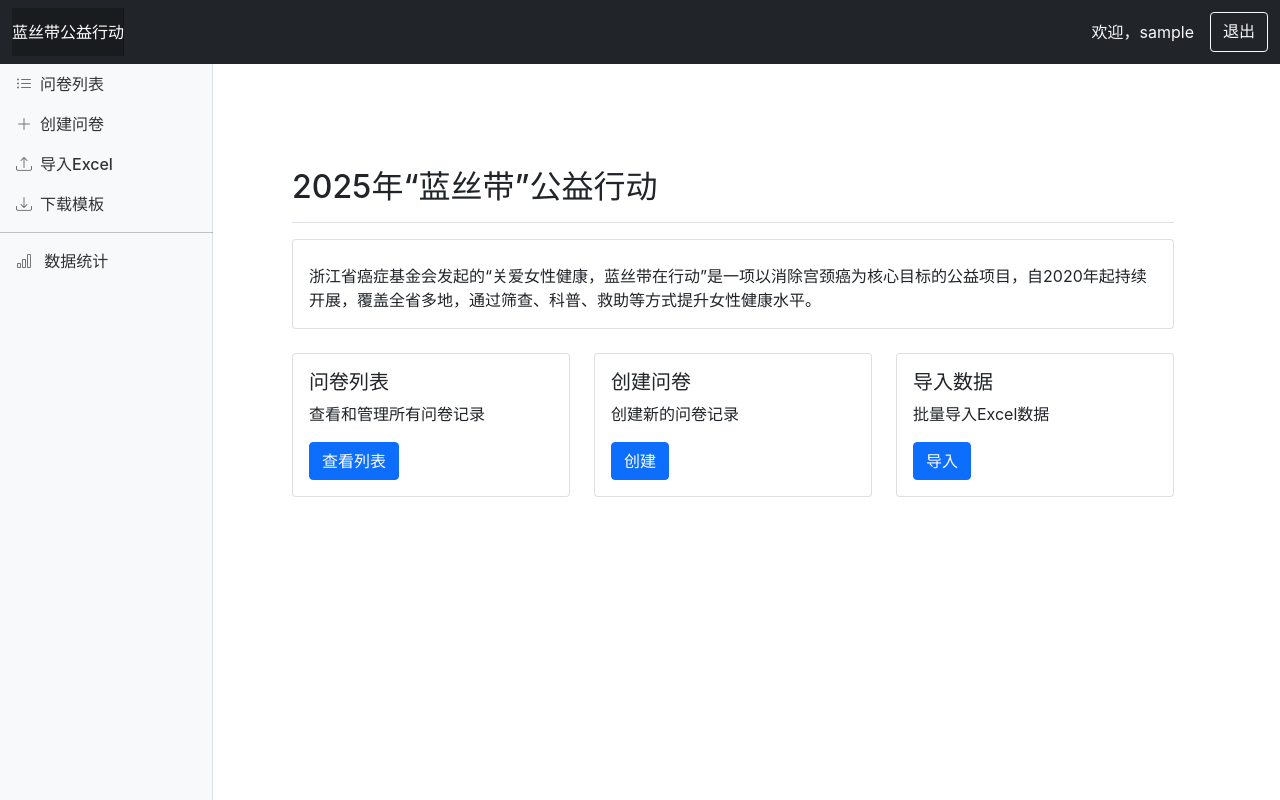
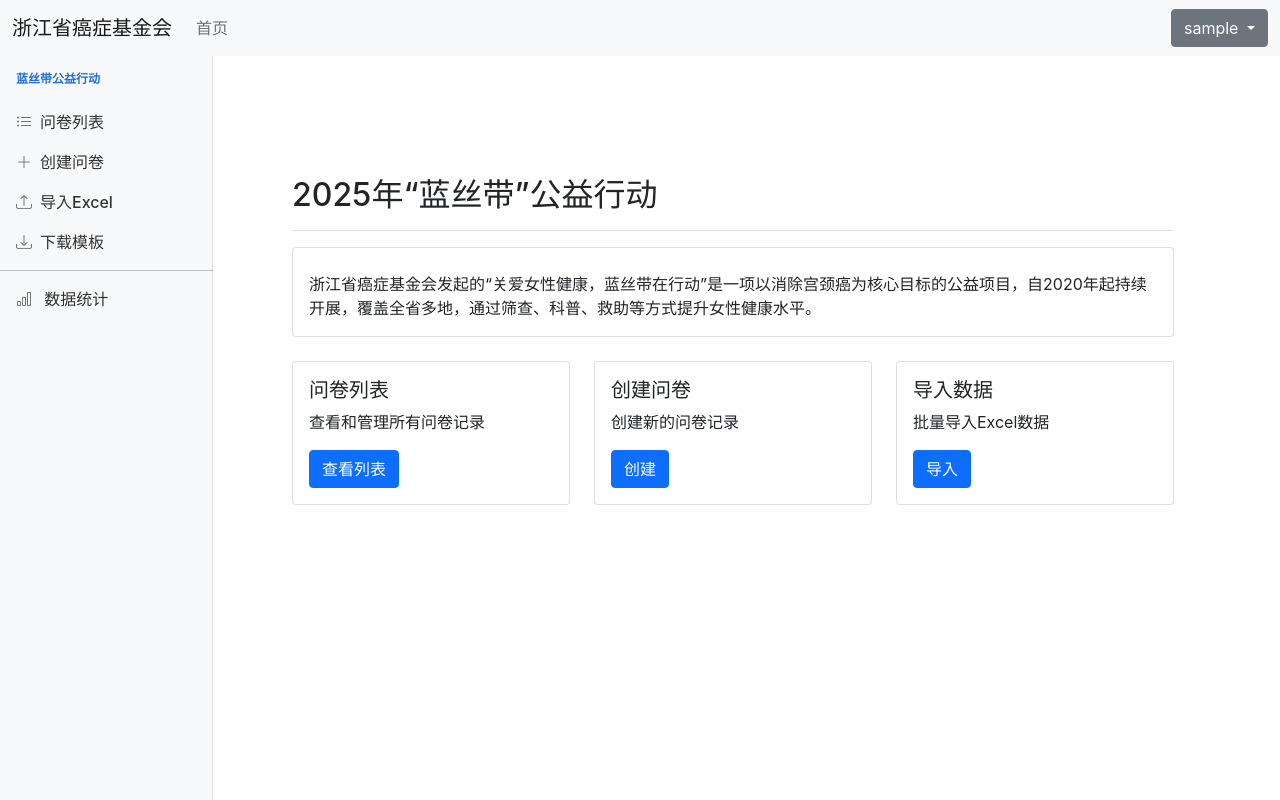
Before and after one commit to feelang/zhejiangcf-django, a Django app: page /lsd/ in a window 1280 px wide. Run offline with Django 3.2, Linux system fonts and the light colour scheme; the visitor is signed in with stand-in values (Sample User, id 1); parts of the project's set-up code (start-up, migrations or seed data) failed here and were passed over; some libraries are stand-ins or nearby versions.

Commit message:
bugfix: navbar

```diff
--- a/lsd/templates/lsd/base.html
+++ b/lsd/templates/lsd/base.html
@@ -2,42 +2,11 @@
 
 {% block content %}
 <div class="container-fluid">
-    <!-- 顶部导航栏 -->
-    <nav class="navbar navbar-expand-md navbar-dark bg-dark fixed-top">
-        <div class="container-fluid">
-            <a class="navbar-brand" href="{% url 'lsd:index' %}">蓝丝带公益行动</a>
-            <button class="navbar-toggler" type="button" data-bs-toggle="collapse" data-bs-target="#navbarCollapse">
-                <span class="navbar-toggler-icon"></span>
-            </button>
-            <div class="collapse navbar-collapse" id="navbarCollapse">
-                <ul class="navbar-nav me-auto mb-2 mb-md-0">
-                    <span>{{organization}}</span>
-                </ul>
-                <div class="d-flex">
-                    <span class="navbar-text text-light me-3">
-                        {% if user.is_authenticated %}
-                            {% if organization %}
-                                {{ organization.name }} ({{ organization.code }}) |
-                            {% endif %}
-                            欢迎，{{ user.username }}
-                        {% else %}
-                            未登录
-                        {% endif %}
-                    </span>
-                    {% if user.is_authenticated %}
-                        <a href="{% url 'logout' %}" class="btn btn-outline-light">退出</a>
-                    {% else %}
-                        <a href="{% url 'login' %}" class="btn btn-outline-light">登录</a>
-                    {% endif %}
-                </div>
-            </div>
-        </div>
-    </nav>
-
     <div class="row">
         <!-- 左侧菜单 -->
         <div class="col-md-3 col-lg-2 d-md-block bg-light sidebar collapse">
             <div class="position-sticky pt-3">
+                <h4 class="sidebar-heading mb-3 px-3" style="color: #2470dc; font-weight: bold;">蓝丝带公益行动</h4>
                 <ul class="nav flex-column">
                     <li class="nav-item">
                         <a class="nav-link {% if request.resolver_match.url_name == 'survey_list' %}active{% endif %}" href="{% url 'lsd:survey_list' %}">
@@ -75,7 +44,7 @@
         </div>
 
         <!-- 右侧内容区域 -->
-        <main class="col-md-9 ms-sm-auto col-lg-10 px-md-4" style="margin-top: 40px;">
+        <main class="col-md-9 ms-sm-auto col-lg-10 px-md-4" style="margin-top: 56px;">
             {% block lsd_content %}{% endblock %}
         </main>
     </div>
@@ -86,12 +55,23 @@
 <style>
     .sidebar {
         position: fixed;
-        top: 0;
+        top: 56px;  /* Height of the navbar */
         bottom: 0;
         left: 0;
+        z-index: 99;  /* Lower than navbar */
+        padding: 0 0 0;
+        box-shadow: inset -1px 0 0 rgba(0, 0, 0, .1);
+    }
+
+    /* Add navbar z-index */
+    .navbar {
+        position: relative;
         z-index: 100;
-        padding: 48px 0 0;
-        box-shadow: inset -1px 0 0 rgba(0, 0, 0, .1);
+    }
+
+    /* Adjust main content margin */
+    main {
+        margin-top: 56px !important;  /* Height of the navbar */
     }
 
     .sidebar .nav-link {
@@ -122,25 +102,6 @@
         text-transform: uppercase;
     }
 
-    .navbar-brand {
-        padding-top: .75rem;
-        padding-bottom: .75rem;
-        font-size: 1rem;
-        background-color: rgba(0, 0, 0, .25);
-        box-shadow: inset -1px 0 0 rgba(0, 0, 0, .25);
-    }
-
-    .navbar .navbar-toggler {
-        top: .25rem;
-        right: 1rem;
-    }
-
-    .navbar .form-control {
-        padding: .75rem 1rem;
-        border-width: 0;
-        border-radius: 0;
-    }
-
     .form-control-dark {
         color: #fff;
         background-color: rgba(255, 255, 255, .1);
--- a/lsd/templates/lsd/index.html
+++ b/lsd/templates/lsd/index.html
@@ -1,6 +1,20 @@
 {% extends 'lsd/base.html' %}
 
 {% block lsd_content %}
+
+    <!-- 消息显示区域 -->
+{% if messages %}
+<div class="mb-4">
+    {% for message in messages %}
+    <div class="alert {% if message.tags == 'error' %}alert-danger{% else %}alert-success{% endif %} alert-dismissible fade show border-0 shadow-sm" role="alert">
+        <i class="bi {% if message.tags == 'error' %}bi-exclamation-circle{% else %}bi-check-circle{% endif %} me-2"></i>
+        {{ message }}
+        <button type="button" class="btn-close" data-bs-dismiss="alert" aria-label="Close"></button>
+    </div>
+    {% endfor %}
+</div>
+{% endif %}
+
 <div class="d-flex justify-content-between flex-wrap flex-md-nowrap align-items-center pt-3 pb-2 mb-3 border-bottom">
     <h1 class="h2">2025年“蓝丝带”公益行动</h1>
 </div>
--- a/lsd/views.py
+++ b/lsd/views.py
@@ -233,7 +233,7 @@ def import_surveys(request):
 
     if not organization:
         messages.error(request, '您未关联任何机构，请联系管理员进行关联')
-        return redirect('lsd:survey_list')
+        return redirect('lsd:index')
 
     if request.method == 'POST':
         if 'excel_file' not in request.FILES:
@@ -398,7 +398,7 @@ def create_survey_page(request):
 
     if not organization:
         messages.error(request, '用户未关联机构信息，请联系管理员进行关联')
-        return redirect('lsd:survey_list')
+        return redirect('lsd:index')
 
     return render(request, 'lsd/create_survey.html', {
         'organization': organization
```
